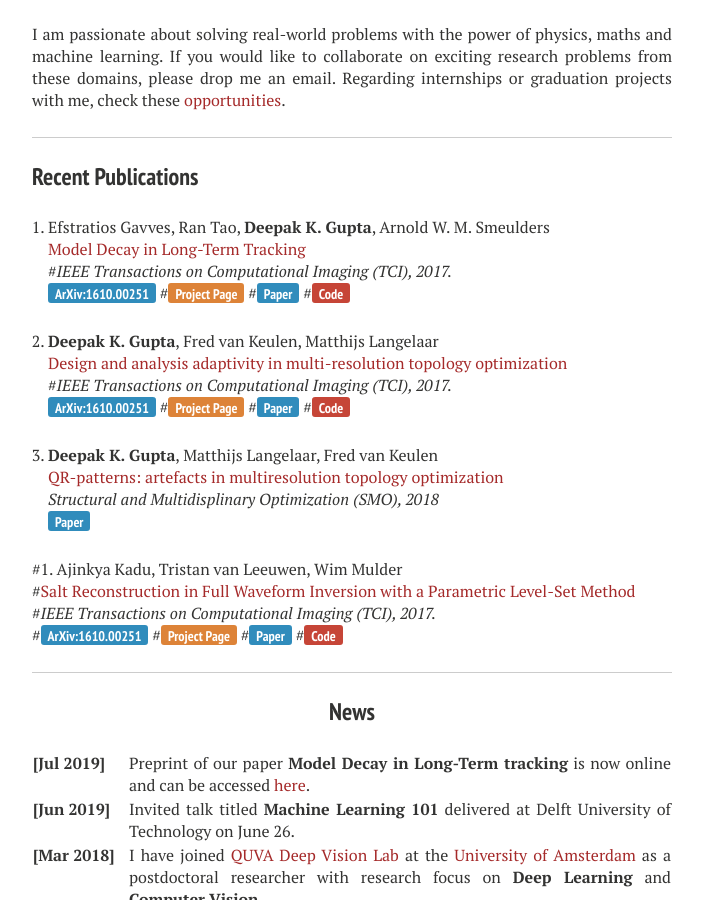
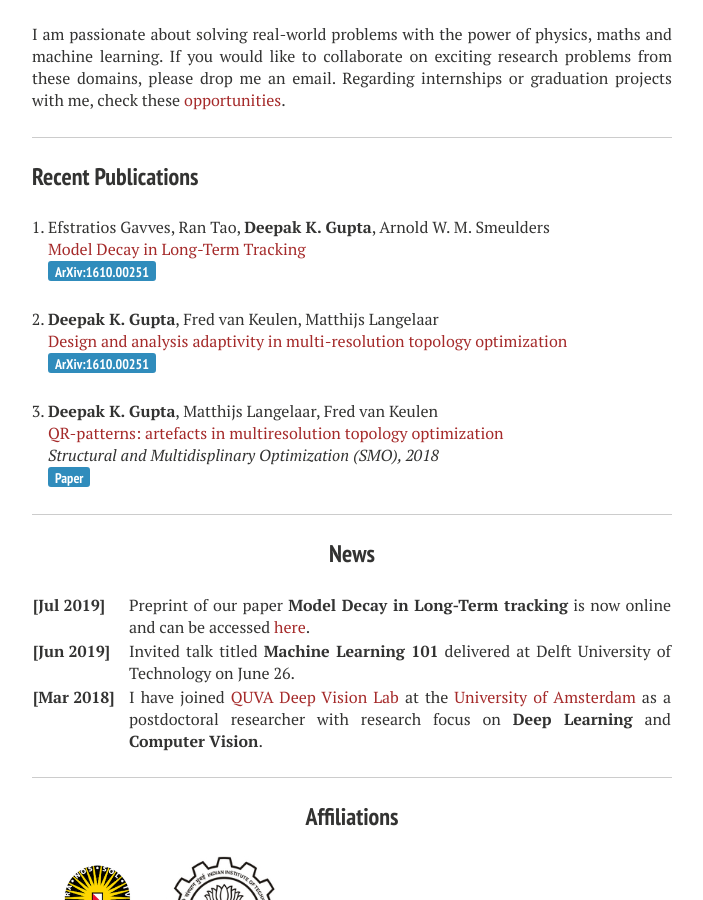
Before and after one commit to dkgupta90/dkgupta90.github.io, a Jekyll site: the page built from index.md, in a window 1280 px wide and 900 px high, scrolled down 619 px. Shown: the whole window, without its empty margins (288-991 px from the left). Built offline with Jekyll 4.4.1, drawn with Linux system fonts in a browser that asks for light colours; nearby versions of some CDN libraries.

Commit message:
Updating 007

```diff
--- a/index.md
+++ b/index.md
@@ -18,32 +18,16 @@ I am passionate about solving real-world problems with the power of physics, mat
 ### Recent Publications
 1. Efstratios Gavves, Ran Tao, <b>Deepak K. Gupta</b>, Arnold W. M. Smeulders
 [Model Decay in Long-Term Tracking](https://arxiv.org/abs/1908.01603)
-#*IEEE Transactions on Computational Imaging (TCI), 2017.*
 [<button type="button" class="btn btn-info">ArXiv:1610.00251</button>](https://arxiv.org/abs/1908.01603)
-#[<button type="button" class="btn btn-warning">Project Page</button>](https://www.researchgate.net/project/Parametric-Level-Set-Full-Waveform-Inversion)
-#[<button type="button" class="btn btn-info">Paper</button>](/reports/TCI2640761.pdf){:target="_blank"}
-#[<button type="button" class="btn btn-danger">Code</button>](https://github.com/ajinkyakadu125/ParametricLevelSet)
 
-1. <b>Deepak K. Gupta</b>, Fred van Keulen, Matthijs Langelaar
+2. <b>Deepak K. Gupta</b>, Fred van Keulen, Matthijs Langelaar
 [Design and analysis adaptivity in multi-resolution topology optimization](https://arxiv.org/abs/1811.09821)
-#*IEEE Transactions on Computational Imaging (TCI), 2017.*
 [<button type="button" class="btn btn-info">ArXiv:1610.00251</button>](https://arxiv.org/abs/1811.09821)
-#[<button type="button" class="btn btn-warning">Project Page</button>](https://www.researchgate.net/project/Parametric-Level-Set-Full-Waveform-Inversion)
-#[<button type="button" class="btn btn-info">Paper</button>](/reports/TCI2640761.pdf){:target="_blank"}
-#[<button type="button" class="btn btn-danger">Code</button>](https://github.com/ajinkyakadu125/ParametricLevelSet)
 
 3. <b>Deepak K. Gupta</b>, Matthijs Langelaar, Fred van Keulen
 [QR-patterns: artefacts in multiresolution topology optimization](https://link.springer.com/article/10.1007/s00158-018-2048-6)
 *Structural and Multidisplinary Optimization (SMO), 2018*
 [<button type="button" class="btn btn-info">Paper</button>](https://link.springer.com/content/pdf/10.1007%2Fs00158-018-2048-6.pdf){:target="_blank"}
-
-#1. Ajinkya Kadu, Tristan van Leeuwen, Wim Mulder
-#[Salt Reconstruction in Full Waveform Inversion with a Parametric Level-Set Method](http://ieeexplore.ieee.org/document/7784771/)
-#*IEEE Transactions on Computational Imaging (TCI), 2017.*
-#[<button type="button" class="btn btn-info">ArXiv:1610.00251</button>](https://arxiv.org/abs/1610.00251)
-#[<button type="button" class="btn btn-warning">Project Page</button>](https://www.researchgate.net/project/Parametric-Level-Set-Full-Waveform-Inversion)
-#[<button type="button" class="btn btn-info">Paper</button>](/reports/TCI2640761.pdf){:target="_blank"}
-#[<button type="button" class="btn btn-danger">Code</button>](https://github.com/ajinkyakadu125/ParametricLevelSet)
 
 ----
 
```
